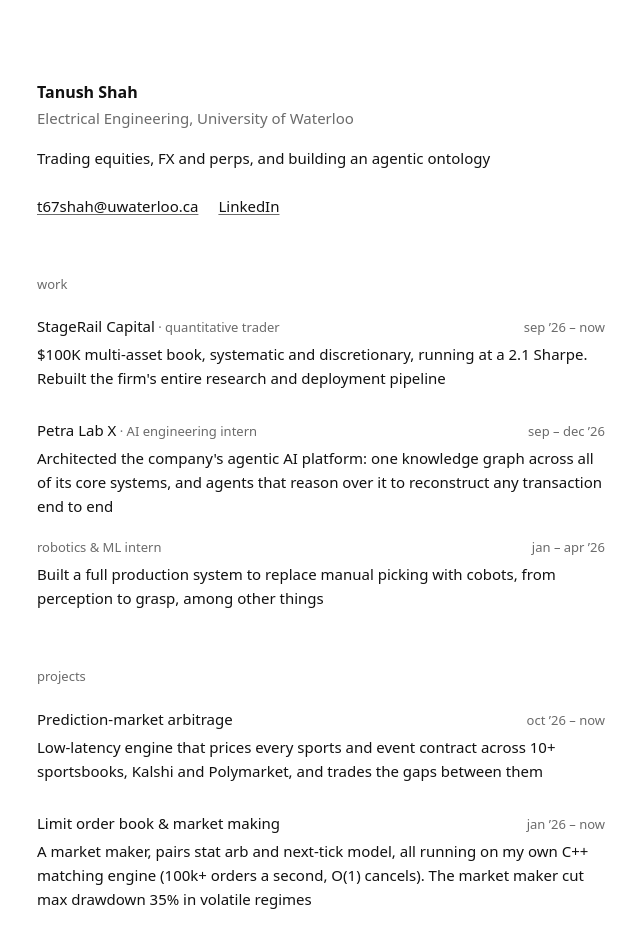
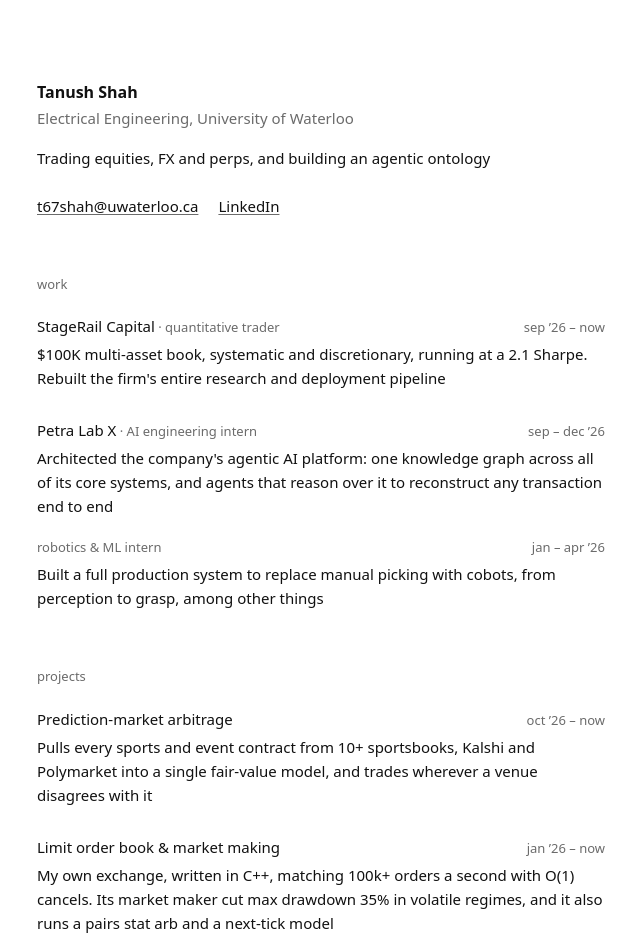
Before and after one commit to tswaterloo/portfoliosite, a Next.js app: page / in a window 1280 px wide. Shown: the top 952 px of the page, without its empty margins (319-959 px from the left). Built offline with nearby package versions, Linux system fonts and the light colour scheme.

Commit message:
Project copy
Co-Authored-By: Claude Opus 5.5 <noreply@anthropic.com>
Claude-Session: https://claude.ai/code/session_01VzWT3s4DFsaefx8Bd9sagr

```diff
--- a/app/page.tsx
+++ b/app/page.tsx
@@ -29,12 +29,12 @@ const projects: Entry[] = [
   {
     name: "Prediction-market arbitrage",
     dates: "oct ’26 – now",
-    text: "Low-latency engine that prices every sports and event contract across 10+ sportsbooks, Kalshi and Polymarket, and trades the gaps between them",
+    text: "Pulls every sports and event contract from 10+ sportsbooks, Kalshi and Polymarket into a single fair-value model, and trades wherever a venue disagrees with it",
   },
   {
     name: "Limit order book & market making",
     dates: "jan ’26 – now",
-    text: "A market maker, pairs stat arb and next-tick model, all running on my own C++ matching engine (100k+ orders a second, O(1) cancels). The market maker cut max drawdown 35% in volatile regimes",
+    text: "My own exchange, written in C++, matching 100k+ orders a second with O(1) cancels. Its market maker cut max drawdown 35% in volatile regimes, and it also runs a pairs stat arb and a next-tick model",
   },
 ]
 
```
